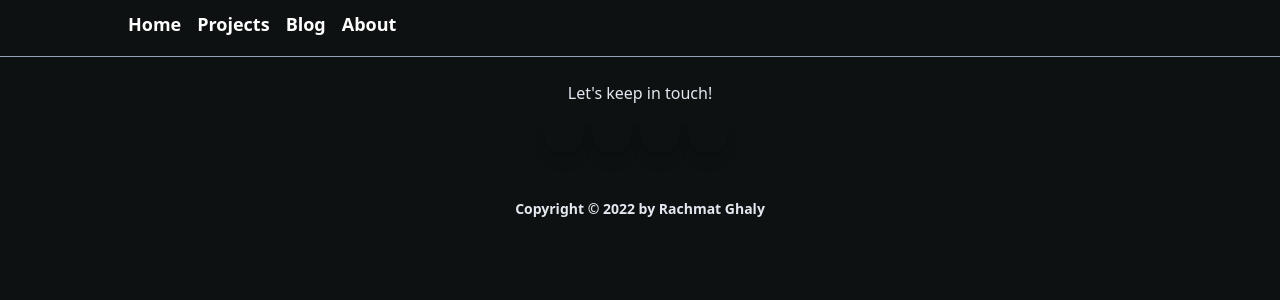
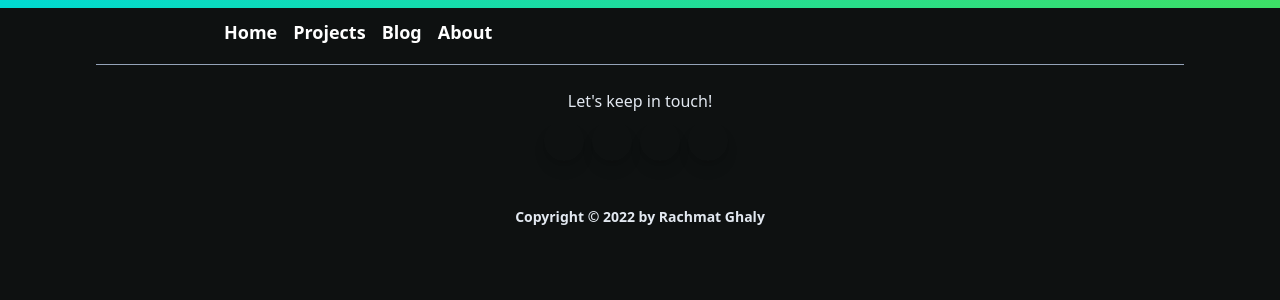
Before and after one commit to ghaly09/rachmatghaly.dev, a Next.js app: page / in a window 1280 px wide. Shown: the top 300 px of the page. Built offline with nearby package versions, Linux system fonts and the light colour scheme.

Commit message:
Modified: update Layout color and max-width

```diff
--- a/src/components/Templates/Layout/index.tsx
+++ b/src/components/Templates/Layout/index.tsx
@@ -10,12 +10,13 @@ export default function Layout(props: LayoutProps) {
   const { children } = props;
 
   return (
-    <main className="">
-      <Header />
-      <div className="">
+    <main>
+      <div className="h-2 bg-gradient-to-r from-[rgb(0,218,210)] to-[rgb(61,224,102)]"></div>
+      <div className="max-w-[68rem] mx-auto">
+        <Header />
         <div>{children}</div>
+        <Footer />
       </div>
-      <Footer />
     </main>
   );
 }
```
